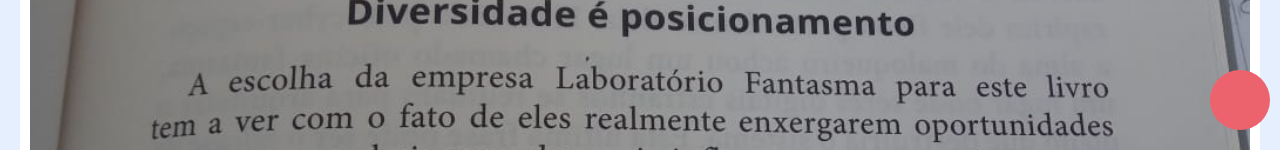
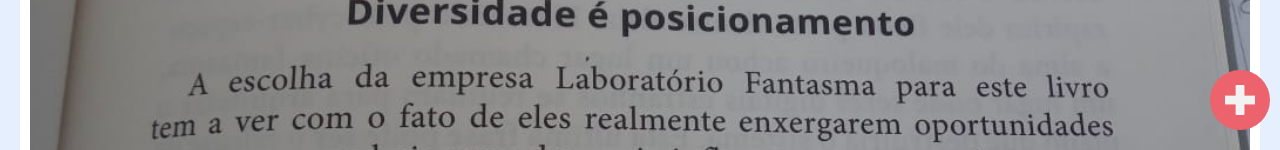
Before and after one commit to brian-izaki/Anote, a React (Create React App) app: page / in a window 1280 px wide. Shown: the part 650-800 px from the top of the page. Built offline with nearby package versions, Linux system fonts and the light colour scheme.

Commit message:
add imagem no ButtomAdd

```diff
--- a/src/components/ButtonAdd/index.js
+++ b/src/components/ButtonAdd/index.js
@@ -1,9 +1,12 @@
 import React from 'react';
 
 import './style.css';
+// import imgAdd from '../../imagens/icone_mais.png';
+
 
 export default function ButtonAdd(props){
   return(
+    // style={{backgroundImage: `URL(${imgAdd})`}}
     <div className="btn-add">
 
     </div>
--- a/src/components/ButtonAdd/style.css
+++ b/src/components/ButtonAdd/style.css
@@ -1,4 +1,8 @@
 .btn-add{
+  background-image: URL('../../imagens/icone_mais.png');
+  background-position: center;
+  background-repeat: no-repeat;
+  background-size: 30px;
   background-color: #ED636D;
   border-radius: 50%;
   height: 60px;
```
